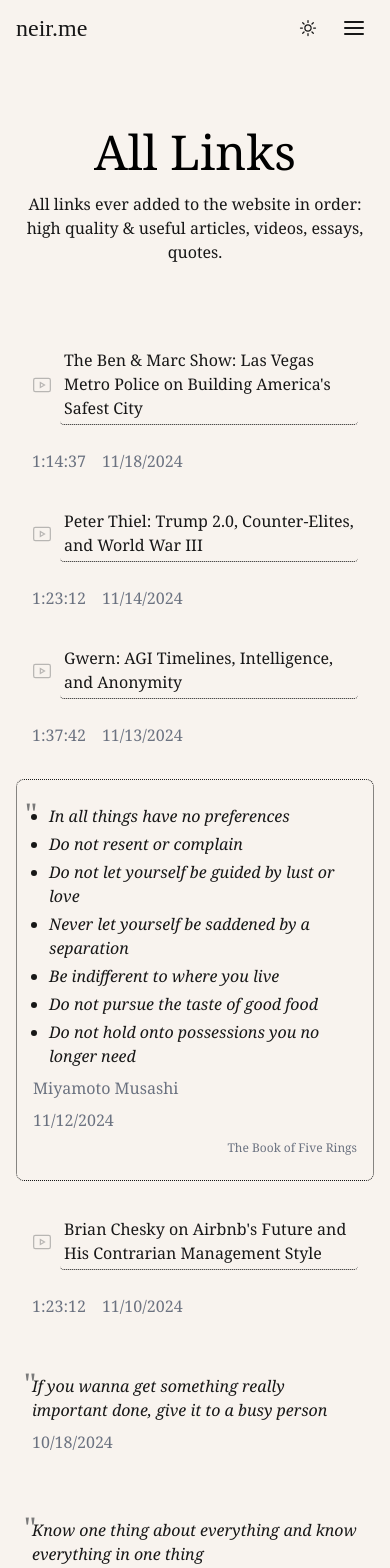
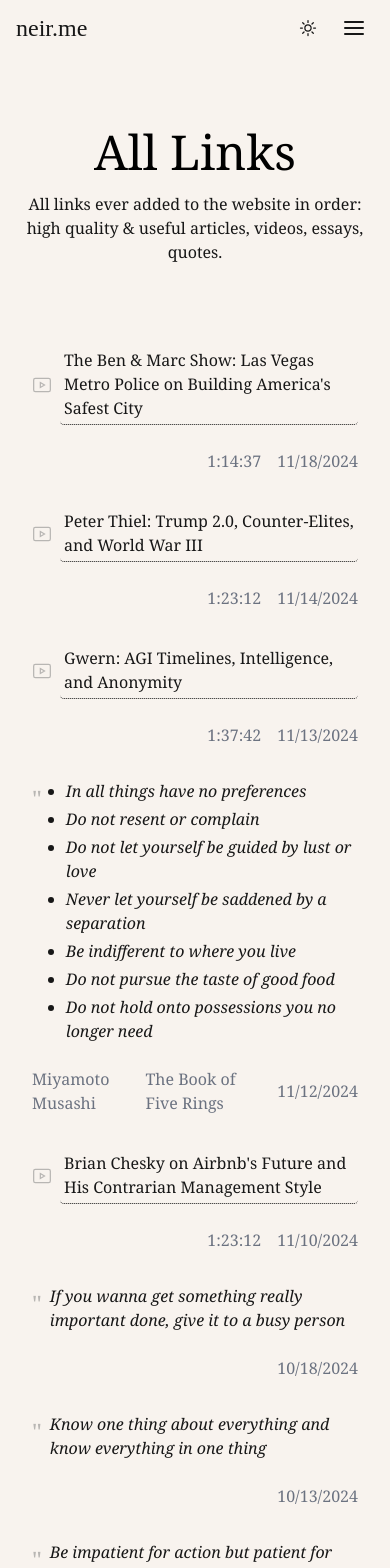
Before and after one commit to robneir/website, a Next.js app: page /alllinks in a window 390 px wide. Shown: the top 1568 px of the page. Built offline with nearby package versions, Linux system fonts and the light colour scheme.

Commit message:
Made quotes cleaner and matching EssayPosts more. Some more mobile freindliness too.

```diff
--- a/src/components/EssayPost.tsx
+++ b/src/components/EssayPost.tsx
@@ -41,7 +41,7 @@ export default function EssayPost({ title, url, date, author, authorLink }: Essa
           </span>
         </TTLink>
       </div>
-      <div className="flex items-center gap-4 text-xs text-gray-500 mt-2 sm:mt-0 flex-shrink-0">
+      <div className="flex items-center gap-4 text-xs text-gray-500 mt-2 sm:mt-0 flex-shrink-0 self-end sm:self-auto">
         {authorLink ? (
           <a href={authorLink} className="hover:text-[--hover-foreground] transition-colors">{author}</a>
         ) : (
--- a/src/components/QuotePost.tsx
+++ b/src/components/QuotePost.tsx
@@ -3,30 +3,20 @@ interface QuotePostProps {
   quotes?: string[]
   author?: string
   source?: string
-  date?: string
+  date: string
   authorLink?: string
 }
 
 export default function QuotePost({ quote, quotes: propQuotes, author, source, date, authorLink }: QuotePostProps) {
   const allQuotes = propQuotes || (Array.isArray(quote) ? quote : [quote || ''])
-  const isMultipleQuotes = allQuotes.length > 1
-  const hasAttribution = author || source || date
 
   return (
-    <div
-      className={`${hasAttribution ? 'my-4 px-4 py-6' : 'my-2 px-2 py-3'} rounded-lg ${isMultipleQuotes ? 'border border-dotted border-foreground' : ''}`}
-    >
-      <div className="flex flex-col gap-2">
-        <div className="flex flex-col sm:flex-row items-start sm:items-center justify-between gap-2 sm:gap-4">
-          <div className="flex-1">
-            <blockquote className="relative">
-              {/* Decorative quote mark */}
-              <span className="absolute -top-2 -left-2 text-3xl sm:text-4xl text-[var(--text-hover)] font-serif">"</span>
-
-              {/* Quote text */}
-              <div className="font-newsreader text-sm sm:text-base md:text-lg leading-relaxed italic font-light">
-                {isMultipleQuotes ? (
-                  <ul toc-marker={allQuotes[0]} className="list-disc pl-4 space-y-1 sm:space-y-2">
+    <div className="p-4 text-foreground flex flex-col sm:flex-row items-start sm:items-center justify-between group w-full gap-4">
+      <div className="flex items-start gap-2 flex-1">
+        <span className="text-[var(--text-hover)] opacity-50 font-serif text-2xl flex-shrink-0 mt-1">"</span>
+        <div className="font-newsreader text-base md:text-lg italic font-light">
+          {allQuotes.length > 1 ? (
+            <ul toc-marker={allQuotes[0]} className="list-disc pl-4 space-y-1">
               {allQuotes.map((q, i) => (
                 <li key={i}>{q}</li>
               ))}
@@ -35,25 +25,15 @@ export default function QuotePost({ quote, quotes: propQuotes, author, source, d
             <p toc-marker={allQuotes[0]}>{allQuotes[0]}</p>
           )}
         </div>
-            </blockquote>
       </div>
-
-          <div className="flex flex-col sm:flex-row items-start sm:items-center gap-2 sm:gap-4 text-xs text-gray-500">
+      <div className="flex items-center gap-4 text-xs text-gray-500 mt-2 sm:mt-0 flex-shrink-0 self-end sm:self-auto">
         {authorLink ? (
           <a href={authorLink} className="hover:text-[--hover-foreground] transition-colors">{author}</a>
         ) : (
           author && <span>{author}</span>
         )}
-            {date && <span>{date}</span>}
-          </div>
-        </div>
-
-        {/* Source attribution */}
-        {source && (
-          <div className="flex justify-end">
-            <span className="text-xs sm:text-sm text-gray-500">{source}</span>
-          </div>
-        )}
+        {source && <span>{source}</span>}
+        <span>{date}</span>
       </div>
     </div>
   )
--- a/src/components/VideoPost.tsx
+++ b/src/components/VideoPost.tsx
@@ -33,7 +33,7 @@ export default function VideoPost({ title, description, videoUrl, duration, plat
           </span>
         </TTLink>
       </div>
-      <div className="flex items-center gap-4 text-xs text-gray-500 mt-2 md:mt-0 flex-shrink-0">
+      <div className="flex items-center gap-4 text-xs text-gray-500 mt-2 md:mt-0 flex-shrink-0 self-end md:self-auto">
         <span>{duration}</span>
         <span>{date}</span>
       </div>
```
Lines whose indentation alone changed are shown as unchanged.
